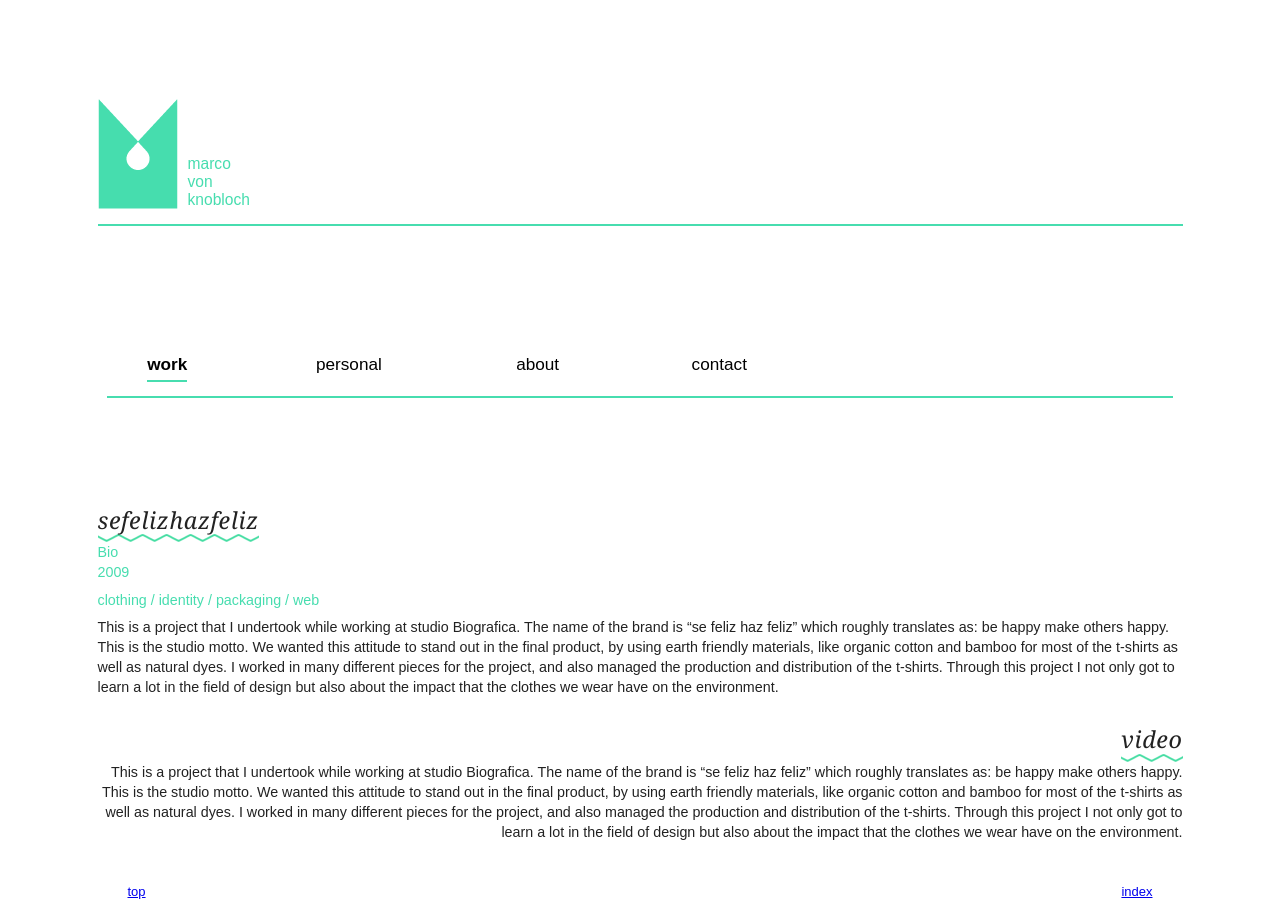
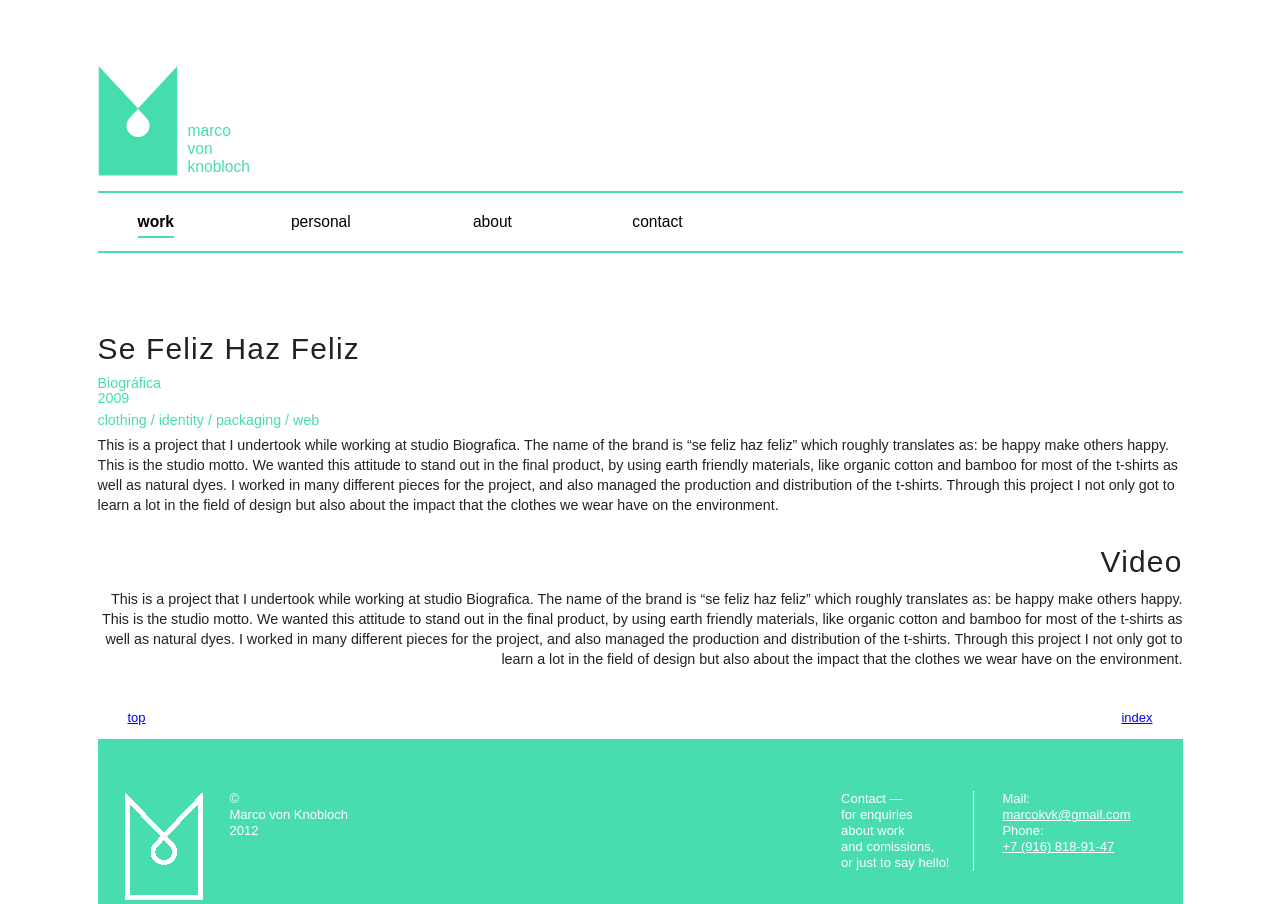
Before and after one commit to marcokvk/marcokvk.github.com, a plain HTML site: page index.html in a window 1280 px wide. Shown: the top 904 px of the page. Drawn offline with Linux system fonts and the light colour scheme.

Commit message:
Changed menu height and text header font from "abril display" to "nimbus sans"

```diff
--- a/css/style.css
+++ b/css/style.css
@@ -216,7 +216,7 @@ td { vertical-align: top; }
 .header {
 	color: #47DDAF;
 	border-bottom: 2px solid #47DDAF;
-	margin: 7.5em;
+	margin: 5em 7.5em 0em;
 	padding-bottom: 15px;
 }
 
@@ -232,9 +232,9 @@ td { vertical-align: top; }
 
 
 .menu {
-	font-size: 110%;
+	font-size: 100%;
 	border-bottom: 2px solid #47DDAF;
-	margin: 7.5em;
+	margin: 0em 7.5em 6em;
 	background-color: none;
 	padding-bottom: 1em;
 }
@@ -277,12 +277,10 @@ td { vertical-align: top; }
 }
 
 .content-block__header {
-	font-family: "abril-display", "georgia", serif;
-	font-weight: 200;
-	font-style: italic;
-    font-size: 180%;
-    letter-spacing: 0.6px;
-	background: url("../img/content-block__header.png") repeat-x bottom;
+	font-family: "nimbus-sans", sans-serif;
+	font-weight: 100;
+    font-size: 230%;
+    letter-spacing: 0.04em;
 	padding-bottom: 8px;
 	margin: 0;
 	float: left;
@@ -295,7 +293,7 @@ td { vertical-align: top; }
 .content-block__info {
 	color: #47DDAF;
 	font-size: 110%;
-	line-height: 20px;
+	line-height: 15px;
 	padding-bottom: 0.5em;
 	clear: both;
 }
--- a/index.html
+++ b/index.html
@@ -67,8 +67,8 @@
 	<div class="content">
 
 		<div class="content-block">
-			<h2 class="content-block__header">sefelizhazfeliz</h2>
-			<div class="content-block__info">Bio<br/>2009</div>
+			<h2 class="content-block__header">Se Feliz Haz Feliz</h2>
+			<div class="content-block__info">Biográfica<br/>2009</div>
 			<div class="content-block__info">clothing / identity / packaging / web</div>
 			<div class="content-block__text">This is a project that I undertook while working at studio Biografica. The name of the brand is “se feliz haz feliz” which roughly translates as: be happy make others happy. This is the studio motto.
 We wanted this attitude to stand out in the final product, by using earth friendly materials, like organic cotton and bamboo for most of the t-shirts as well as natural dyes.
@@ -76,7 +76,7 @@ I worked in many different pieces for the project, and also managed the producti
 		</div>
 
 		<div class="content-block content-block_align_right">
-			<h2 class="content-block__header">video</h2>
+			<h2 class="content-block__header">Video</h2>
 			<div class="content-block__text">This is a project that I undertook while working at studio Biografica. The name of the brand is “se feliz haz feliz” which roughly translates as: be happy make others happy. This is the studio motto.
 We wanted this attitude to stand out in the final product, by using earth friendly materials, like organic cotton and bamboo for most of the t-shirts as well as natural dyes.
 I worked in many different pieces for the project, and also managed the production and distribution of the t-shirts. Through this project I not only got to learn a lot in the field of design but also about the impact that the clothes we wear have on the environment.</div>
```
